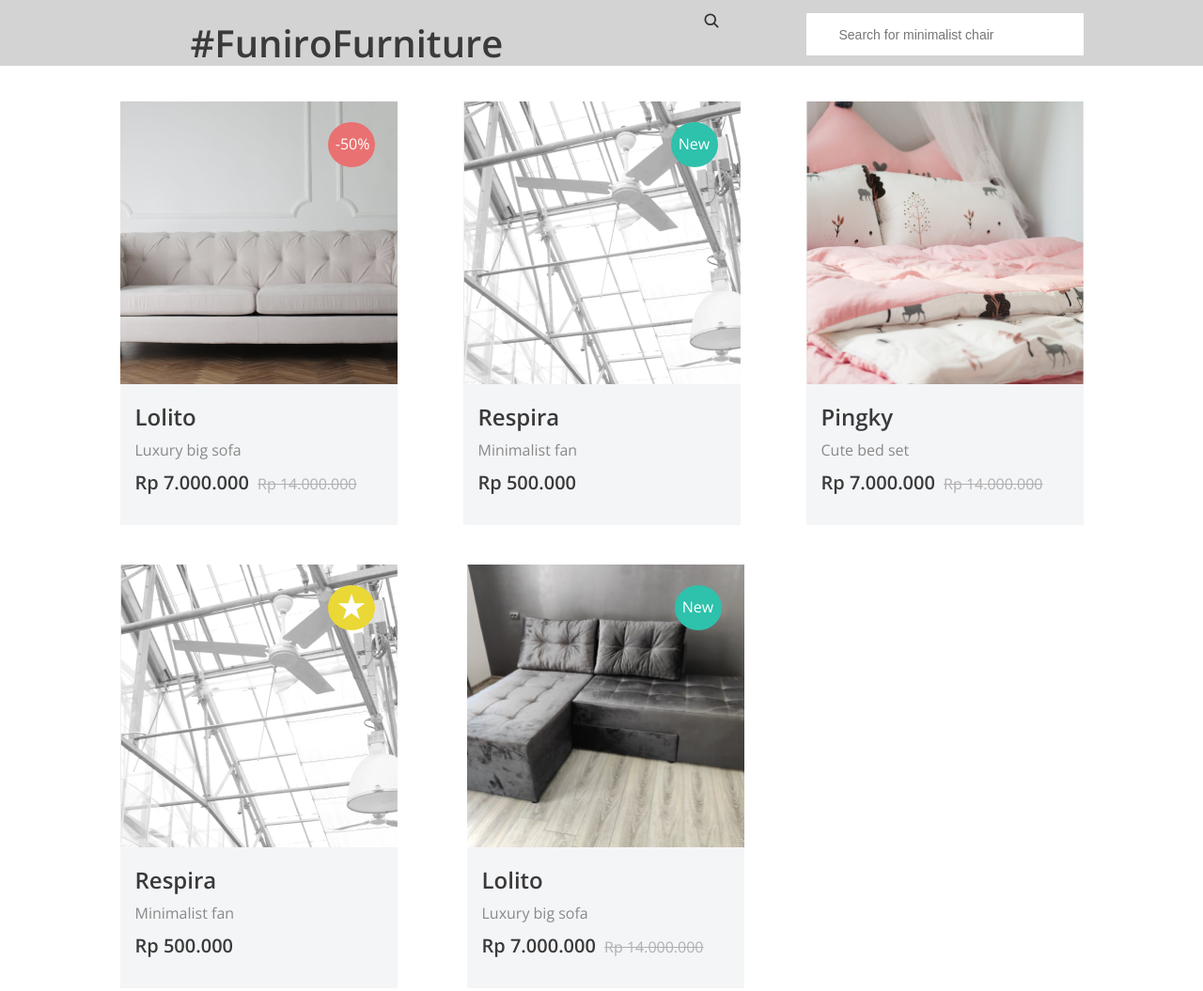
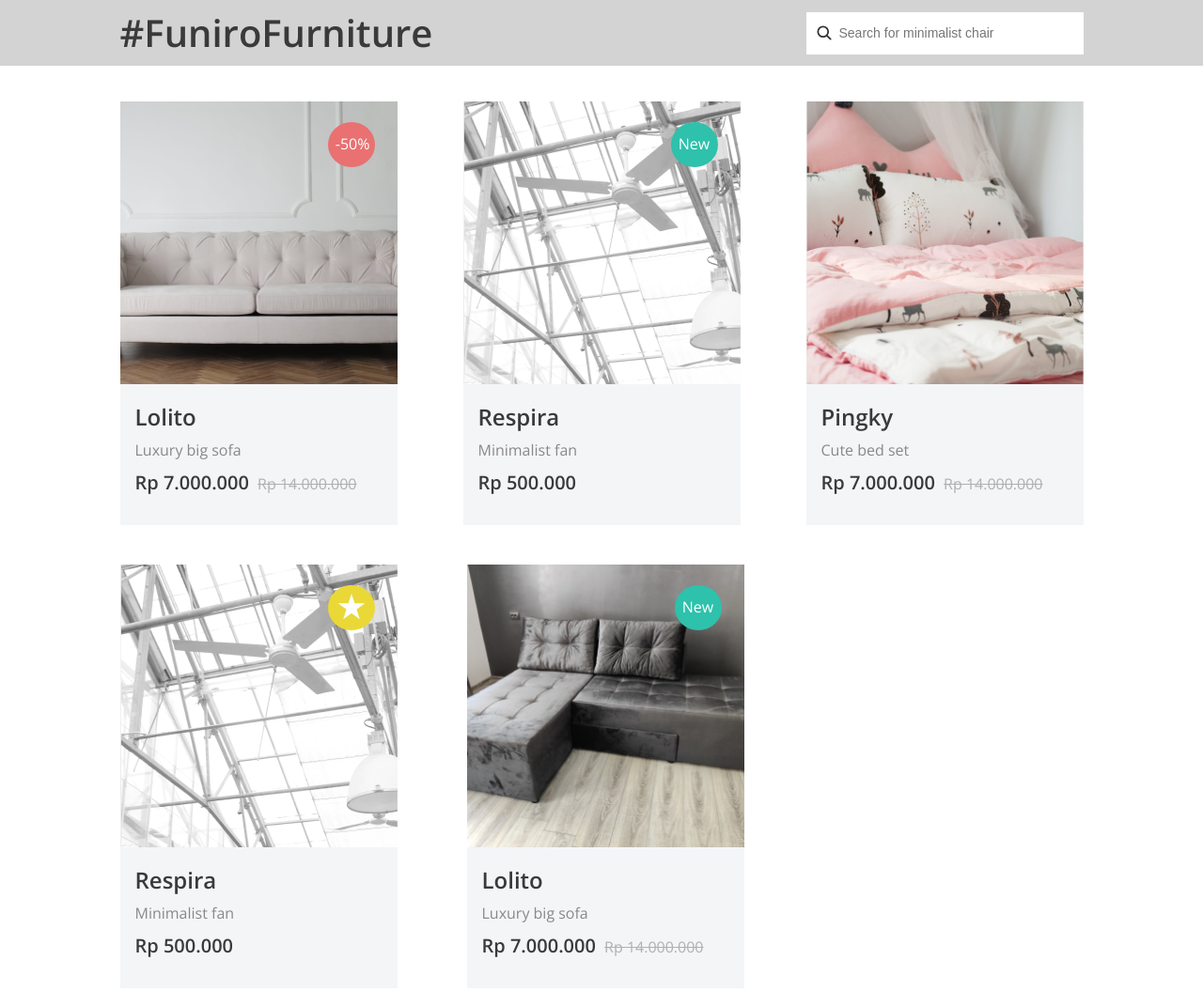
Before and after one commit to fresh1k/homework_10, a plain HTML site: page index.html in a window 1280 px wide. Shown: the top 1055 px of the page at 94% size. Drawn offline with nearby package versions, Linux system fonts and the light colour scheme.

Commit message:
second commit

```diff
--- a/style.css
+++ b/style.css
@@ -28,10 +28,6 @@ body {
     height: 48px;
 }
 
-.header-logo {
-    padding: 11px 0 11px 75px;
-}
-
 .logo-link {
     text-decoration: none;
     font-size: 40px;
@@ -45,7 +41,6 @@ body {
 }
 
 .search-bar {
-    padding: 14px 0 11px 120px;
     position: relative;
 }
 
```
